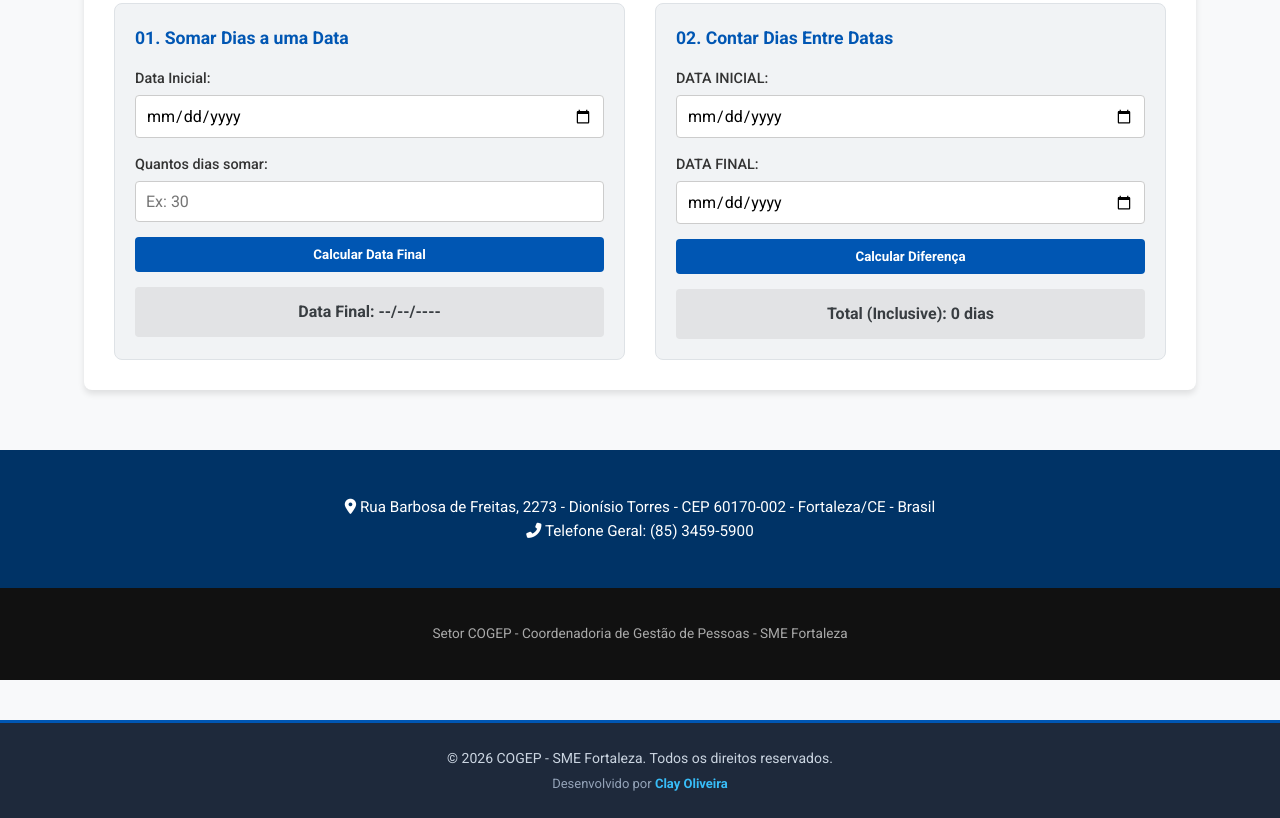
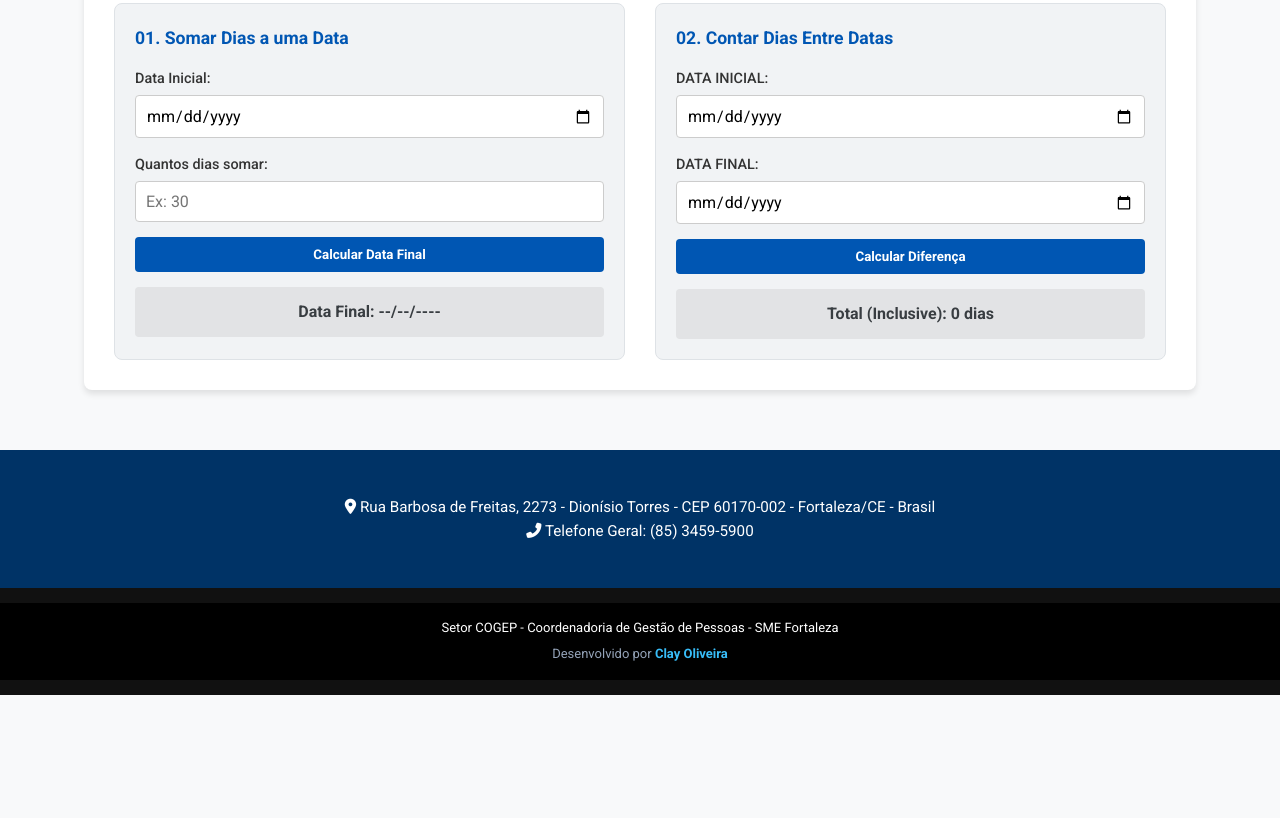
Before and after one commit to FClay2173/PORTAL---COGEP-SME, a plain HTML site: page index.html in a window 1280 px wide. Shown: the part 797-1615 px from the top of the page. After the commit the page ends 1492 px from the top, so only its background shows below. Drawn offline with Linux system fonts and the light colour scheme.

Commit message:
Update index.html

```diff
--- a/index.html
+++ b/index.html
@@ -106,18 +106,12 @@ HTML
     </div>
 
     <footer>
-        <div class="container">
-            <p>Setor COGEP - Coordenadoria de Gestão de Pessoas - SME Fortaleza</p>
-        </div>
-     </footer>
-
-    <script src="js/main.js"></script>
-    <!-- Rodapé com créditos de desenvolvimento -->
-<footer class="footer-creditos">
-    <div class="footer-content">
-        <p>© 2026 COGEP - SME Fortaleza. Todos os direitos reservados.</p>
-        <p class="dev-by">Desenvolvido por <strong>Clay Oliveira</strong></p>
+    <div style="background-color: #000000; color: #ffffff; text-align: center; padding: 15px; font-size: 13px;">
+        <p style="margin: 0 0 5px 0;">Setor COGEP - Coordenadoria de Gestão de Pessoas - SME Fortaleza</p>
+        <p style="margin: 0; color: #94a3b8;">Desenvolvido por <strong style="color: #38bdf8;">Clay Oliveira</strong></p>
     </div>
 </footer>
+
+<script src="js/main.js"></script>
 </body>
 </html>
```
